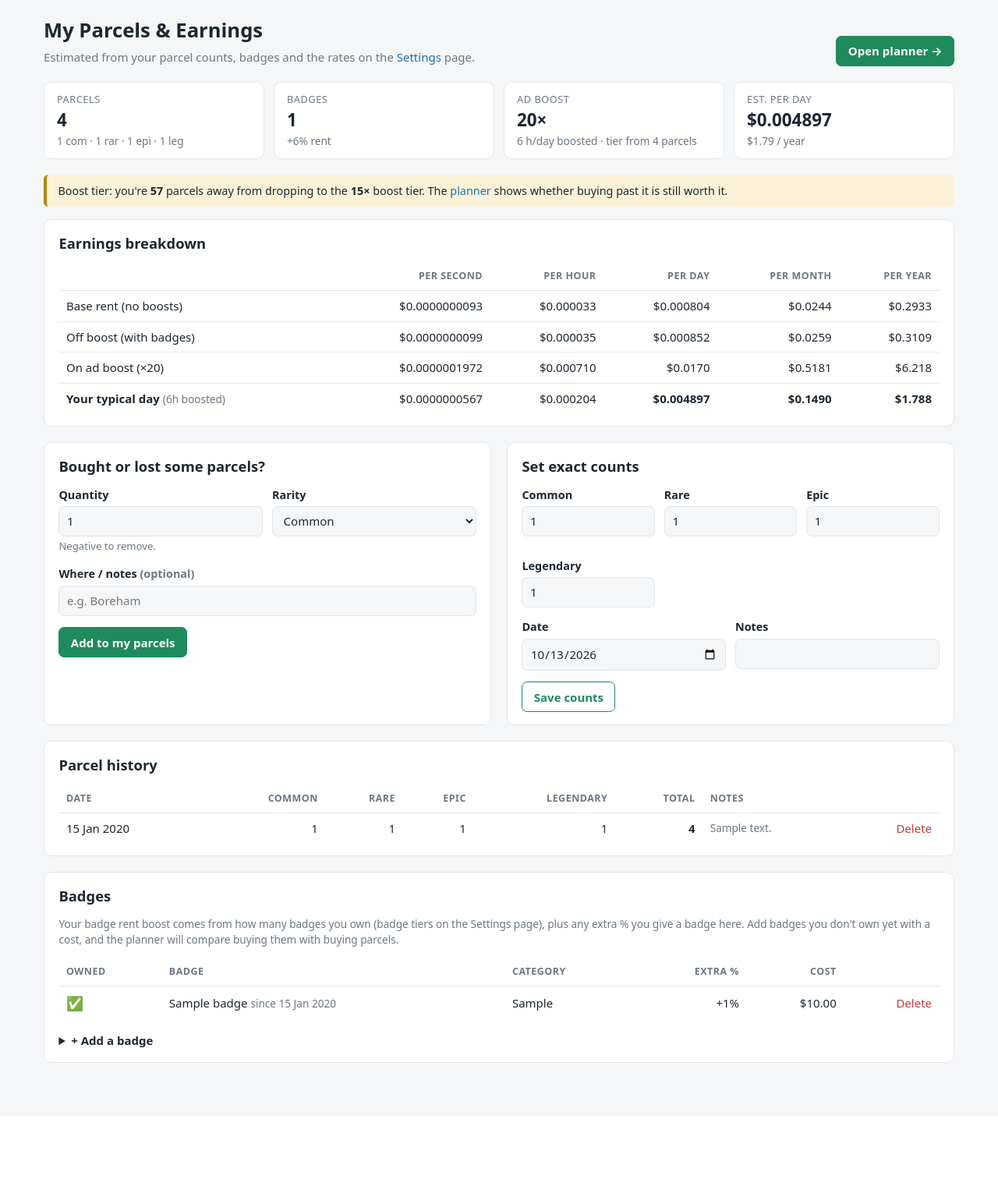
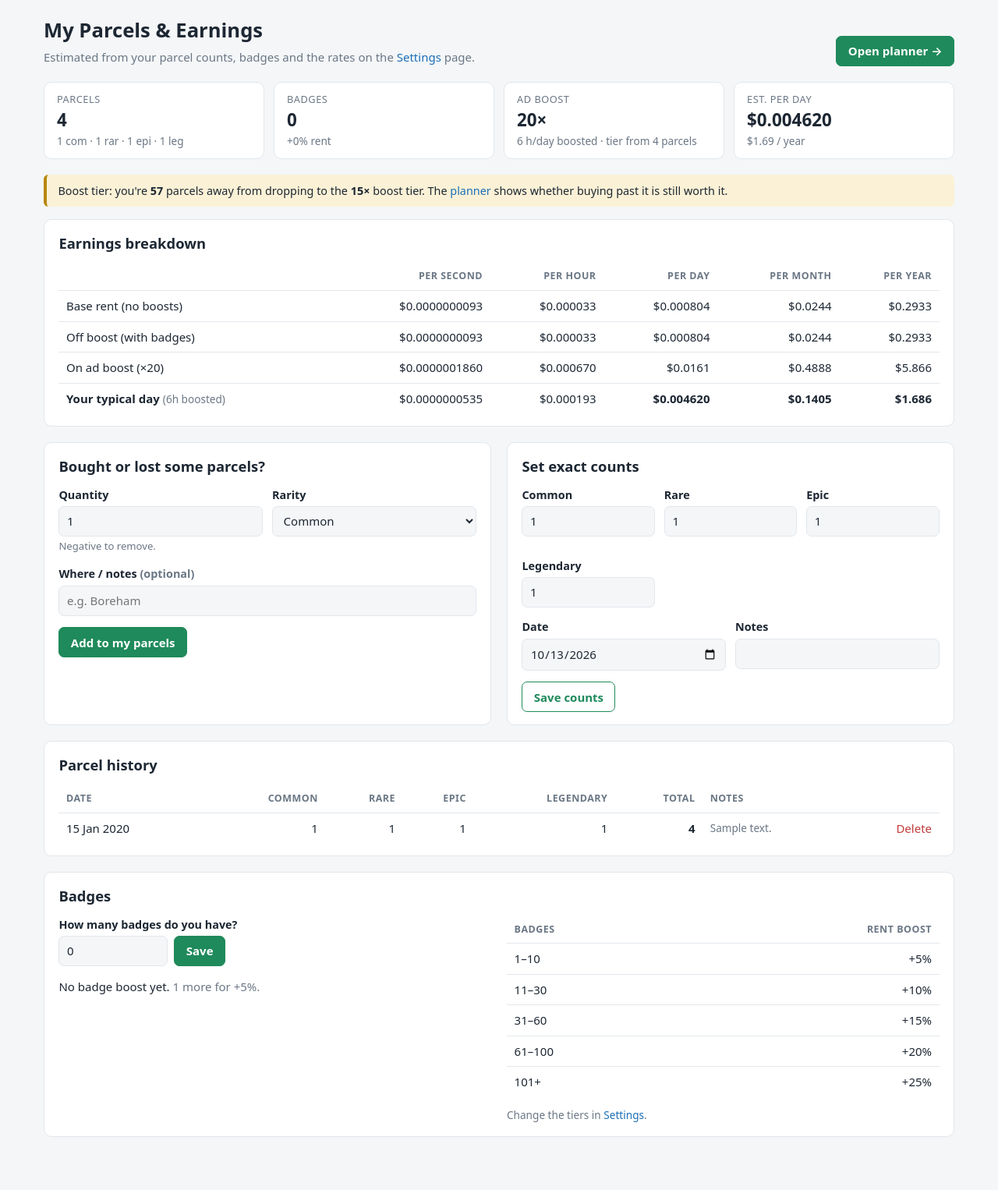
Before and after one commit to MXR156/AETracker, a Laravel app: page /my-parcels in a window 1280 px wide. Shown: the part 54-1580 px from the top of the page at 78% size. Before the commit the page ends 1417 px from the top, so only its background shows below. Run offline with Laravel 12, Linux system fonts and the light colour scheme; tables that the repository leaves empty hold one stand-in row (values such as "Sample post").

Commit message:
Replace the badge list with a single badges-owned number
Badges were tracked one by one (name, category, owned, extra %, cost),
but only the count matters for the badge rent boost. My Parcels now has
one "How many badges do you have?" box that shows the current tier, how
many more badges reach the next one, and the tier table with yours
highlighted.

The planner compares buying parcels with reaching the next two badge
tiers, using an optional "cost of one more badge" setting for the
payback. A migration keeps the number of badges already ticked as owned
and drops the badges table.

Co-Authored-By: Claude Opus 5.5 <noreply@anthropic.com>
Claude-Session: https://claude.ai/code/session_01VwtGZefaQmRfQ1spRVxD21

```diff
--- a/app/Http/Controllers/PortfolioController.php
+++ b/app/Http/Controllers/PortfolioController.php
@@ -2,8 +2,8 @@
 
 namespace App\Http\Controllers;
 
-use App\Models\Badge;
 use App\Models\Holding;
+use App\Models\Setting;
 use App\Services\EarningsCalculator;
 use Illuminate\Http\Request;
 
@@ -14,14 +14,13 @@ class PortfolioController extends Controller
         $calc = new EarningsCalculator;
         $holdings = Holding::orderByDesc('recorded_on')->orderByDesc('id')->get();
         $current = $holdings->first();
-        $badges = Badge::orderByDesc('owned')->orderBy('category')->orderBy('name')->get();
-        $owned = $badges->where('owned', true);
+        $badges = $calc->badgesOwned();
 
         // Estimated daily earnings at each point in history (using today's badges and settings).
         $history = $holdings->reverse()->values()->map(fn ($h) => [
             'date' => $h->recorded_on->format('Y-m-d'),
             'parcels' => $h->total(),
-            'per_day' => round($calc->calculate($h->counts(), $owned->count(), (float) $owned->sum('boost_percent'))['per_day'], 6),
+            'per_day' => round($calc->calculate($h->counts(), $badges)['per_day'], 6),
         ]);
 
         return view('portfolio.index', [
@@ -29,10 +28,20 @@ class PortfolioController extends Controller
             'current' => $current,
             'holdings' => $holdings,
             'badges' => $badges,
+            'badgeTiers' => $calc->badgeTiers(),
             'earnings' => $calc->current($current),
             'history' => $history,
             'settings' => $calc->settings,
         ]);
+    }
+
+    /** Save how many badges I own. */
+    public function badges(Request $request)
+    {
+        $data = $request->validate(['badges_owned' => ['required', 'integer', 'min:0', 'max:100000']]);
+        Setting::put('badges_owned', (string) $data['badges_owned']);
+
+        return redirect()->to(route('portfolio.index').'#badges')->with('status', "Badges set to {$data['badges_owned']}.");
     }
 
     public function planner(Request $request)
@@ -40,7 +49,7 @@ class PortfolioController extends Controller
         $calc = new EarningsCalculator;
         $current = Holding::current();
         $counts = $current ? $current->counts() : array_fill_keys(EarningsCalculator::RARITIES, 0);
-        $owned = Badge::where('owned', true)->get();
+        $badges = $calc->badgesOwned();
 
         $amounts = collect(explode(',', (string) $request->query('amounts', '1,10,25,50,100')))
             ->map(fn ($n) => (int) trim($n))->filter(fn ($n) => $n > 0 && $n <= 100000)->unique()->sort()->values()->all() ?: [1, 10, 50];
@@ -49,13 +58,7 @@ class PortfolioController extends Controller
             $calc->settings['boost_hours_per_day'] = (string) max(0, min(24, (float) $request->query('boost_hours')));
         }
 
-        $plan = $calc->plan(
-            $counts,
-            $owned->count(),
-            (float) $owned->sum('boost_percent'),
-            Badge::where('owned', false)->orderBy('cost')->get(),
-            $amounts,
-        );
+        $plan = $calc->plan($counts, $badges, $amounts);
 
         // How earnings change as you add parcels - shows where boost tiers kick in.
         $mix = $calc->expectedNewParcelMix();
@@ -67,7 +70,7 @@ class PortfolioController extends Controller
             foreach ($mix as $rarity => $share) {
                 $c[$rarity] = ($c[$rarity] ?? 0) + $extra * $share;
             }
-            $r = $calc->calculate($c, $owned->count(), (float) $owned->sum('boost_percent'));
+            $r = $calc->calculate($c, $badges);
             $curve[] = ['parcels' => array_sum($counts) + $extra, 'per_day' => round($r['per_day'], 6), 'boost' => $r['boost_multiplier']];
         }
 
--- a/app/Http/Controllers/SettingsController.php
+++ b/app/Http/Controllers/SettingsController.php
@@ -22,7 +22,8 @@ class SettingsController extends Controller
         }
 
         $rules = ['currency_symbol' => ['required', 'string', 'max:5'], 'boost_tiers' => ['required', 'string'], 'badge_tiers' => ['nullable', 'string'], 'boost_tier_basis' => ['required', 'in:parcels,rent']];
-        foreach (array_keys(config('aetracker.defaults')) as $key) {
+        // badges_owned is set on My Parcels, not on this form.
+        foreach (array_diff(array_keys(config('aetracker.defaults')), ['badges_owned']) as $key) {
             $rules[$key] ??= ['required', 'numeric', 'min:0'];
         }
         $rules['boost_hours_per_day'][] = 'max:24';
--- a/app/Models/Badge.php
+++ /dev/null
@@ -1,20 +0,0 @@
-<?php
-
-namespace App\Models;
-
-use Illuminate\Database\Eloquent\Model;
-
-class Badge extends Model
-{
-    protected $fillable = ['name', 'category', 'boost_percent', 'cost', 'owned', 'acquired_on'];
-
-    protected function casts(): array
-    {
-        return [
-            'owned' => 'boolean',
-            'boost_percent' => 'float',
-            'cost' => 'float',
-            'acquired_on' => 'date',
-        ];
-    }
-}
--- a/app/Services/EarningsCalculator.php
+++ b/app/Services/EarningsCalculator.php
@@ -2,7 +2,6 @@
 
 namespace App\Services;
 
-use App\Models\Badge;
 use App\Models\Holding;
 use App\Models\Setting;
 
@@ -63,10 +62,21 @@ class EarningsCalculator
         return self::parseTiers($this->settings['badge_tiers'] ?? '');
     }
 
-    /** Badge rent boost (%) for owning $count badges plus any per-badge extra percentages. */
-    public function badgePercent(int $count, float $extra = 0): float
+    /** Badge rent boost (%) for owning $count badges. */
+    public function badgePercent(int $count): float
     {
-        return self::tierValue($this->badgeTiers(), $count) + $extra;
+        return self::tierValue($this->badgeTiers(), $count);
+    }
+
+    /** How many badges I own (entered on My Parcels). */
+    public function badgesOwned(): int
+    {
+        return max(0, (int) ($this->settings['badges_owned'] ?? 0));
+    }
+
+    public function badgeCost(): float
+    {
+        return max(0, (float) ($this->settings['cost_per_badge'] ?? 0));
     }
 
     /**
@@ -74,7 +84,7 @@ class EarningsCalculator
      *
      * @param  array<string,int|float>  $counts  parcels per rarity
      */
-    public function calculate(array $counts, int $badgeCount, float $badgeExtraPercent = 0, ?float $boostHours = null): array
+    public function calculate(array $counts, int $badgeCount, ?float $boostHours = null): array
     {
         $boostHours = max(0, min(24, $boostHours ?? (float) $this->settings['boost_hours_per_day']));
 
@@ -88,7 +98,7 @@ class EarningsCalculator
         $parcels = array_sum(array_map('floatval', $counts));
         $tierAmount = $this->tierBasis() === 'rent' ? $equivalents : $parcels;
         $boostMultiplier = self::tierValue($this->boostTiers(), $tierAmount) ?: 1;
-        $badgePercent = $this->badgePercent($badgeCount, $badgeExtraPercent);
+        $badgePercent = $this->badgePercent($badgeCount);
         $badgeMultiplier = 1 + $badgePercent / 100;
 
         $off = $base * $badgeMultiplier;
@@ -113,17 +123,17 @@ class EarningsCalculator
             'per_month' => $perDay * 365 / 12,
             'per_year' => $perDay * 365,
             'next_boost_drop' => $this->nextBoostDrop($tierAmount),
+            'next_badge_tier' => $this->nextBadgeTier($badgeCount),
         ];
     }
 
-    /** Earnings for the current holdings and owned badges. */
+    /** Earnings for the current holdings and badge count. */
     public function current(?Holding $holding = null): array
     {
         $holding ??= Holding::current();
         $counts = $holding ? $holding->counts() : array_fill_keys(self::RARITIES, 0);
-        $owned = Badge::where('owned', true)->get();
 
-        return $this->calculate($counts, $owned->count(), (float) $owned->sum('boost_percent'));
+        return $this->calculate($counts, $this->badgesOwned());
     }
 
     /** 'parcels' (tiers by parcel count) or 'rent' (tiers by common-parcel equivalents). */
@@ -174,14 +184,14 @@ class EarningsCalculator
     }
 
     /**
-     * Compare buying parcels against buying badges. Each option shows the extra per day,
-     * what it costs and how many days it takes to pay for itself.
+     * Compare buying parcels against getting enough badges for the next badge tiers. Each option
+     * shows the extra per day, what it costs and how many days it takes to pay for itself.
      *
      * @param  int[]  $parcelAmounts
      */
-    public function plan(array $counts, int $badgeCount, float $badgeExtra, iterable $buyableBadges, array $parcelAmounts = [1, 10, 25, 50, 100]): array
+    public function plan(array $counts, int $badgeCount, array $parcelAmounts = [1, 10, 25, 50, 100]): array
     {
-        $now = $this->calculate($counts, $badgeCount, $badgeExtra);
+        $now = $this->calculate($counts, $badgeCount);
         $mix = $this->expectedNewParcelMix();
         $options = [];
 
@@ -190,16 +200,18 @@ class EarningsCalculator
             foreach ($mix as $rarity => $share) {
                 $newCounts[$rarity] = ($newCounts[$rarity] ?? 0) + $n * $share;
             }
-            $after = $this->calculate($newCounts, $badgeCount, $badgeExtra);
+            $after = $this->calculate($newCounts, $badgeCount);
             $options[] = $this->option("Buy {$n} parcel".($n === 1 ? '' : 's'), 'parcels', $n * $this->parcelCost(), $now, $after);
         }
 
-        // Badges: buy them in order of cost and see what each one adds.
-        foreach ($buyableBadges as $badge) {
-            $after = $this->calculate($counts, $badgeCount + 1, $badgeExtra + (float) $badge->boost_percent);
-            $option = $this->option("Buy badge: {$badge->name}", 'badge', (float) $badge->cost, $now, $after);
-            if ($option['gain_per_day'] <= 0 && ($next = $this->nextBadgeTier($badgeCount))) {
-                $option['note'] = 'No boost until you own '.$next['from'].' badges (+'.$next['value'].'%)';
+        // The next two badge tiers: how many more badges each needs and what that's worth.
+        foreach (array_slice(array_filter($this->badgeTiers(), fn ($t) => $t['from'] > $badgeCount), 0, 2) as $tier) {
+            $more = (int) $tier['from'] - $badgeCount;
+            $after = $this->calculate($counts, (int) $tier['from']);
+            $option = $this->option("Get {$more} more ".($more === 1 ? 'badge' : 'badges')." ({$tier['from']} total)", 'badge', $more * $this->badgeCost(), $now, $after);
+            if ($this->badgeCost() <= 0) {
+                $option['payback_days'] = null;
+                $option['note'] = 'Set a cost per badge in Settings to compare';
             }
             $options[] = $option;
         }
--- a/config/aetracker.php
+++ b/config/aetracker.php
@@ -51,8 +51,14 @@ return [
         // Badge rent boost by number of badges owned, one line per tier: "badges:percent".
         'badge_tiers' => "1:5\n11:10\n31:15\n61:20\n101:25",
 
+        // How many badges you own (set on the My Parcels page).
+        'badges_owned' => '0',
+
         // What things cost you, in real money, for the planner.
         'atlas_bucks_per_parcel' => '100',
         'cost_per_atlas_buck' => '0.01',
+
+        // Real cost of getting one more badge, for the planner. 0 = unknown.
+        'cost_per_badge' => '0',
     ],
 ];
--- a/resources/views/portfolio/index.blade.php
+++ b/resources/views/portfolio/index.blade.php
@@ -2,7 +2,6 @@
 @section('title', 'My Parcels')
 @section('content')
 @php($e = $earnings)
-@php($owned = $badges->where('owned', true))
 <div class="page-head">
     <div><h1>My Parcels &amp; Earnings</h1>
         <div class="muted">Estimated from your parcel counts, badges and the rates on the <a href="{{ route('settings.edit') }}">Settings</a> page.</div></div>
@@ -16,7 +15,7 @@
 <div class="stats">
     <div class="stat"><div class="label">Parcels</div><div class="value">{{ number_format($e['parcels']) }}</div>
         <div class="sub">@foreach ($calc::RARITIES as $r){{ $e['counts'][$r] ?? 0 }} {{ substr($r, 0, 1) === 'l' ? 'leg' : substr($r, 0, 3) }}@if (! $loop->last) · @endif @endforeach</div></div>
-    <div class="stat"><div class="label">Badges</div><div class="value">{{ $owned->count() }}</div><div class="sub">+{{ ae_num($e['badge_percent'], 2) }}% rent</div></div>
+    <div class="stat"><div class="label">Badges</div><div class="value">{{ number_format($badges) }}</div><div class="sub">+{{ ae_num($e['badge_percent'], 2) }}% rent</div></div>
     <div class="stat"><div class="label">Ad boost</div><div class="value">{{ ae_num($e['boost_multiplier'], 2) }}×</div><div class="sub">{{ ae_num($e['boost_hours'], 1) }} h/day boosted · tier from {{ number_format($e['tier_amount']) }} {{ $calc->tierBasis() === 'rent' ? 'equiv.' : 'parcels' }}</div></div>
     <div class="stat"><div class="label">Est. per day</div><div class="value">{{ ae_money($e['per_day']) }}</div><div class="sub">{{ ae_money($e['per_year'], 2) }} / year</div></div>
 </div>
@@ -126,51 +125,50 @@
     </table>
 </div>
 
-<div class="card table-wrap" id="badges">
+<div class="card" id="badges">
     <h2>Badges</h2>
-    <p class="muted small" style="margin-top:0">Your badge rent boost comes from how many badges you own (badge tiers on the Settings page), plus any extra % you give a badge here.
-        Add badges you don't own yet with a cost, and the planner will compare buying them with buying parcels.</p>
+    <div class="grid grid-2" style="align-items:start">
+        <form method="post" action="{{ route('portfolio.badges') }}">
+            @csrf @method('PUT')
+            <div class="field">
+                <label for="badges_owned">How many badges do you have?</label>
+                <div class="actions" style="flex-wrap:nowrap">
+                    <input type="number" min="0" id="badges_owned" name="badges_owned" value="{{ old('badges_owned', $badges) }}" style="max-width:140px" required>
+                    <button class="btn">Save</button>
+                </div>
+            </div>
+            <p style="margin:0">
+                @if ($e['badge_percent'] > 0)
+                    {{ number_format($badges) }} badges gives you <strong>+{{ ae_num($e['badge_percent'], 2) }}% rent</strong>.
+                @else
+                    No badge boost yet.
+                @endif
+                @if ($e['next_badge_tier'])
+                    <span class="muted">{{ number_format($e['next_badge_tier']['from'] - $badges) }} more for +{{ ae_num($e['next_badge_tier']['value'], 2) }}%.</span>
+                @else
+                    <span class="muted">That's the top tier.</span>
+                @endif
+            </p>
+        </form>
+
+        <div class="table-wrap">
             <table>
-        <thead><tr><th>Owned</th><th>Badge</th><th class="hide-sm">Category</th><th class="num">Extra %</th><th class="num">Cost</th><th></th></tr></thead>
+                <thead><tr><th>Badges</th><th class="num">Rent boost</th></tr></thead>
                 <tbody>
-        @forelse ($badges as $badge)
-            <tr>
-                <td>
-                    <form method="post" action="{{ route('badges.toggle', $badge) }}">@csrf
-                        <button class="link-btn" title="Toggle owned" style="font-size:1.1rem">{{ $badge->owned ? '✅' : '⬜' }}</button>
-                    </form>
-                </td>
-                <td>{{ $badge->name }} @if ($badge->owned && $badge->acquired_on)<span class="muted small">since {{ $badge->acquired_on->format('j M Y') }}</span>@endif</td>
-                <td class="hide-sm">{{ $badge->category }}</td>
-                <td class="num">{{ $badge->boost_percent ? '+'.ae_num($badge->boost_percent, 3).'%' : '' }}</td>
-                <td class="num">{{ $badge->cost !== null ? ae_money($badge->cost, 2) : '' }}</td>
-                <td class="right">
-                    <form class="inline" method="post" action="{{ route('badges.destroy', $badge) }}" onsubmit="return confirm('Delete this badge?')">
-                        @csrf @method('DELETE')<button class="link-btn" style="color:var(--down)">Delete</button>
-                    </form>
-                </td>
+                @forelse ($badgeTiers as $i => $tier)
+                    @php($upTo = isset($badgeTiers[$i + 1]) ? $badgeTiers[$i + 1]['from'] - 1 : null)
+                    <tr @class(['me' => $badges >= $tier['from'] && ($upTo === null || $badges <= $upTo)])>
+                        <td>{{ number_format($tier['from']) }}{{ $upTo === null ? '+' : '–'.number_format($upTo) }}</td>
+                        <td class="num">+{{ ae_num($tier['value'], 2) }}%</td>
                     </tr>
                 @empty
-            <tr><td colspan="6" class="empty">No badges yet.</td></tr>
+                    <tr><td colspan="2" class="empty">No badge tiers set - add them in <a href="{{ route('settings.edit') }}">Settings</a>.</td></tr>
                 @endforelse
                 </tbody>
             </table>
-
-    <details style="margin-top:1rem" @if ($badges->isEmpty() || $errors->has('name')) open @endif>
-        <summary>+ Add a badge</summary>
-        <form method="post" action="{{ route('badges.store') }}" style="margin-top:.75rem">
-            @csrf
-            <div class="form-row">
-                <div class="field"><label for="b_name">Name</label><input id="b_name" name="name" required></div>
-                <div class="field"><label for="b_cat">Category</label><input id="b_cat" name="category" placeholder="e.g. City, Country, Event"></div>
-                <div class="field"><label for="b_pct">Extra boost %</label><input type="number" step="any" min="0" id="b_pct" name="boost_percent" value="0">
-                    <div class="hint">Leave 0 if it only counts towards the badge tiers.</div></div>
-                <div class="field"><label for="b_cost">Cost</label><input type="number" step="any" min="0" id="b_cost" name="cost" placeholder="if buyable"></div>
+            <p class="muted small" style="margin-bottom:0">Change the tiers in <a href="{{ route('settings.edit') }}">Settings</a>.</p>
         </div>
-            <label style="font-weight:400"><input type="checkbox" name="owned" value="1" checked> I own this badge</label>
-            <div style="margin-top:.75rem"><button class="btn btn-sm">Add badge</button></div>
-        </form>
-    </details>
+    </div>
 </div>
 @endsection
 
--- a/resources/views/settings.blade.php
+++ b/resources/views/settings.blade.php
@@ -52,7 +52,8 @@
             <div class="field">
                 <label for="badge_tiers">Badge tiers</label>
                 <textarea id="badge_tiers" name="badge_tiers" rows="6">{{ $v('badge_tiers') }}</textarea>
-                <div class="hint">One tier per line as <code>badges:percent</code> - e.g. <code>1:5</code> means 1 or more badges gives +5% rent.</div>
+                <div class="hint">One tier per line as <code>badges:percent</code> - e.g. <code>1:5</code> means 1 or more badges gives +5% rent.
+                    Set how many badges you have on <a href="{{ route('portfolio.index') }}#badges">My Parcels</a>.</div>
             </div>
         </div>
 
@@ -75,6 +76,9 @@
                 <div class="field"><label for="cost_per_atlas_buck">Real cost of 1 Atlas Buck</label>
                     <input type="number" step="any" min="0" id="cost_per_atlas_buck" name="cost_per_atlas_buck" value="{{ $v('cost_per_atlas_buck') }}">
                     <div class="hint">e.g. a 1,000 AB pack for 9.99 → 0.00999</div></div>
+                <div class="field"><label for="cost_per_badge">Real cost of one more badge</label>
+                    <input type="number" step="any" min="0" id="cost_per_badge" name="cost_per_badge" value="{{ $v('cost_per_badge') }}">
+                    <div class="hint">Optional - lets the planner compare badges with parcels. 0 if you don't know.</div></div>
             </div>
         </div>
     </div>
--- a/routes/web.php
+++ b/routes/web.php
@@ -1,6 +1,5 @@
 <?php
 
-use App\Http\Controllers\BadgeController;
 use App\Http\Controllers\DashboardController;
 use App\Http\Controllers\HoldingController;
 use App\Http\Controllers\ImportController;
@@ -36,10 +35,7 @@ Route::get('my-parcels/planner', [PortfolioController::class, 'planner'])->name(
 Route::post('my-parcels/holdings', [HoldingController::class, 'store'])->name('holdings.store');
 Route::post('my-parcels/holdings/add', [HoldingController::class, 'add'])->name('holdings.add');
 Route::delete('my-parcels/holdings/{holding}', [HoldingController::class, 'destroy'])->name('holdings.destroy');
-Route::post('my-parcels/badges', [BadgeController::class, 'store'])->name('badges.store');
-Route::put('my-parcels/badges/{badge}', [BadgeController::class, 'update'])->name('badges.update');
-Route::post('my-parcels/badges/{badge}/toggle', [BadgeController::class, 'toggle'])->name('badges.toggle');
-Route::delete('my-parcels/badges/{badge}', [BadgeController::class, 'destroy'])->name('badges.destroy');
+Route::put('my-parcels/badges', [PortfolioController::class, 'badges'])->name('portfolio.badges');
 
 Route::get('settings', [SettingsController::class, 'edit'])->name('settings.edit');
 Route::put('settings', [SettingsController::class, 'update'])->name('settings.update');
```
Also changed, not shown: app/Http/Controllers/BadgeController.php (deleted, +0 -56 lines), resources/views/portfolio/planner.blade.php (+3 -4 lines), tests/Feature/PortfolioTest.php (+8 -9 lines), tests/Unit/EarningsCalculatorTest.php (+23 -8 lines), README.md, database/migrations/2026_10_16_000001_replace_badges_with_a_count.php (added). Lines whose indentation alone changed are shown as unchanged.
